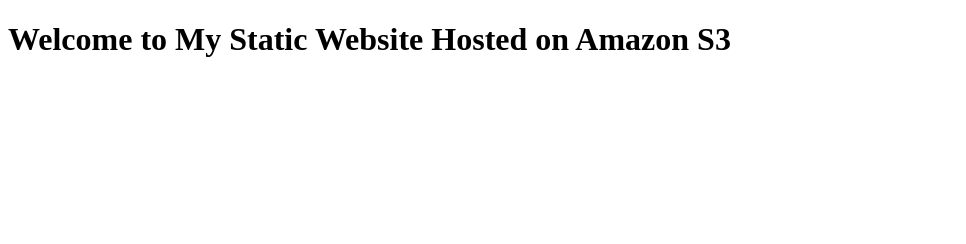
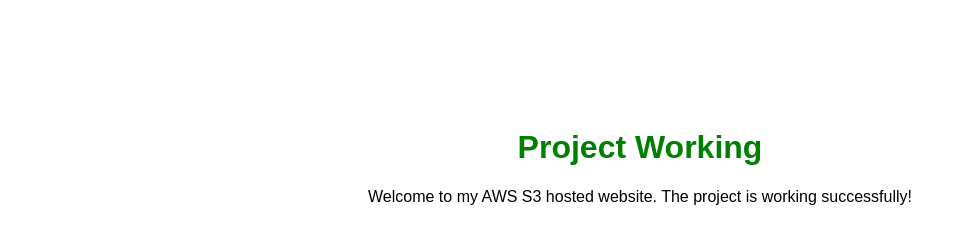
Before and after one commit to vishwaraj-kumar/aws-s3-static-website-hosting, a plain HTML site: page index.html in a window 1280 px wide. Shown: the whole page, without its empty margins (0-966 px from the left). Drawn offline with Linux system fonts and the light colour scheme.

Commit message:
Add index.html and error.html with final content

```diff
--- a/index.html
+++ b/index.html
@@ -1,9 +1,21 @@
 <!DOCTYPE html>
-<html>
+<html lang="en">
 <head>
-  <title>My Static Website</title>
+    <meta charset="UTF-8">
+    <title>My AWS S3 Website</title>
+    <style>
+        body {
+            text-align: center;
+            padding-top: 100px;
+            font-family: Arial, sans-serif;
+        }
+        h1 {
+            color: green;
+        }
+    </style>
 </head>
 <body>
-  <h1>Welcome to My Static Website Hosted on Amazon S3</h1>
+    <h1>Project Working</h1>
+    <p>Welcome to my AWS S3 hosted website. The project is working successfully!</p>
 </body>
 </html>
```
Also changed, not shown: error.html (+16 -3 lines).
